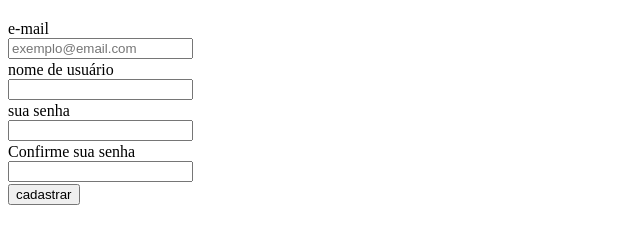
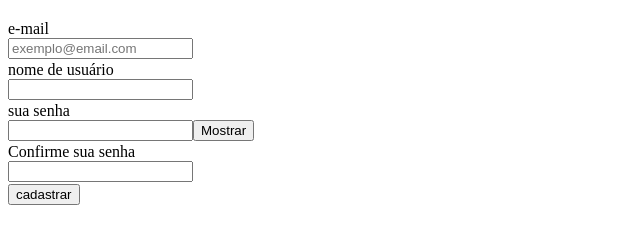
Before and after one commit to FilipeMargraf/dynamicForm, an Electron app: page src/mainPage/index.html in a window 800 px wide. Shown: the part 60-304 px from the top of the page, without its empty margins (0-640 px from the left). Drawn offline with Linux system fonts and the light colour scheme.

Commit message:
Botao de mostrar e esconder senha

```diff
--- a/src/mainPage/index.html
+++ b/src/mainPage/index.html
@@ -27,7 +27,7 @@
 
             <div>
                 <label for="password">sua senha</label><br>
-                <input type="password" name="passArea" id="passwordInput" required>
+                <input type="password" name="passArea" id="passwordInput" required><input type="button" id="seePass" value="Mostrar">
                 <p id="shortPass"><strong></strong></p>
             </div>
 
```
